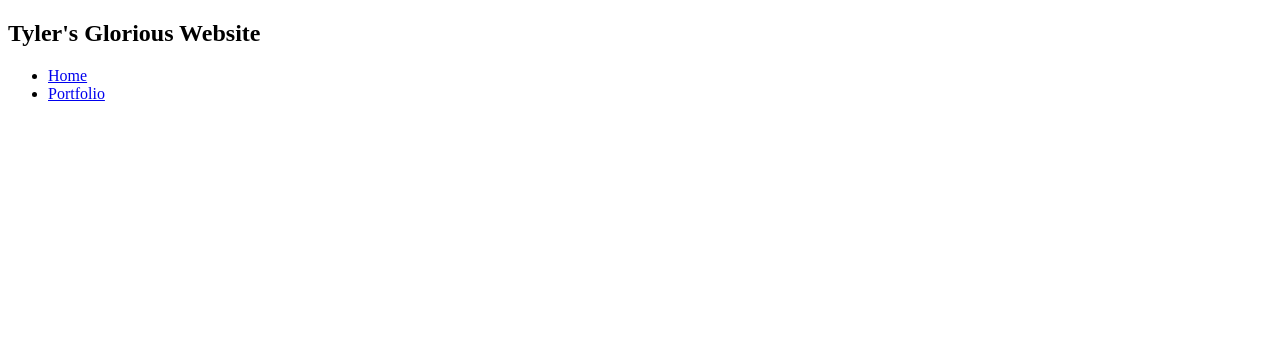
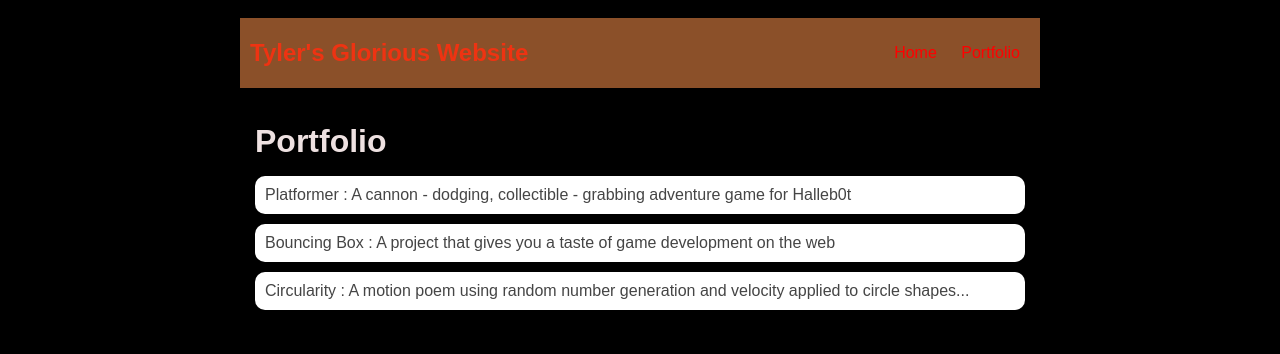
Before and after one commit to tylersimien/tylersimien.github.io, a plain HTML site: page portfolio.html in a window 1280 px wide. Drawn offline with Linux system fonts and the light colour scheme.

Commit message:
add portfolio.html file

```diff
--- a/portfolio.html
+++ b/portfolio.html
@@ -1,9 +1,15 @@
 <!DOCTYPE HTML>
 <html>
+
 <head>
+
+  <title> Tyler'sAmazing Website</title>
+  <link rel="stylesheet"href="style.css" >
+
 </head>
-        <title> Tyler'sAmazing Website</title>
-    </head>
+
+<body>
+
   <div id="all-contents">
     <nav>
       <h1>Tyler's Glorious Website</h1>
@@ -17,7 +23,17 @@
       </ul>
 
     </nav>
+    <main>
+      <div class="content">
+        <h1>Portfolio</h1>
         <ul id="portfolio">
-
+          <li><a href="projects/platformer/">Platformer : A cannon - dodging, collectible - grabbing adventure game for Halleb0t</a></li>
+          <li><a href="projects/bouncing-box/">Bouncing Box : A project that gives you a taste of game development on the web </a></li>
+          <li><a href="projects/circularity/">Circularity : A motion poem using random number generation and velocity applied to circle shapes...</a></li>
         </ul>
       </div>
+    </main>
+  </div>
+</body>
+
+</html>
--- a/style.css
+++ b/style.css
@@ -14,6 +14,7 @@ body {
 nav {
     background: rgb(139, 80, 41);
     margin: 0 auto;
+    margin-bottom: 20px;
     display: flex;
     padding: 10px;
 }
@@ -71,3 +72,29 @@ h2,
 h3 {
     margin: 0px;
 }
+
+         /* portfolio styles */
+         .content h1 {
+            color: rgb(238, 225, 225);
+        }
+
+        #portfolio {
+            list-style-type: none;
+            padding-left: 0;
+        }
+
+        #portfolio li {
+            background: #fff;
+            padding: 10px;
+            border-radius: 10px;
+            margin-bottom: 10px;
+        }
+
+        #portfolio li:hover {
+            background: #eee;
+        }
+
+        #portfolio a {
+            text-decoration: none;
+            color: #454545;
+        }
```
Also changed, not shown: index.html (+14 -12 lines), projects/bouncing-box/index.html (+0 -1 lines). Lines whose indentation alone changed are shown as unchanged.
